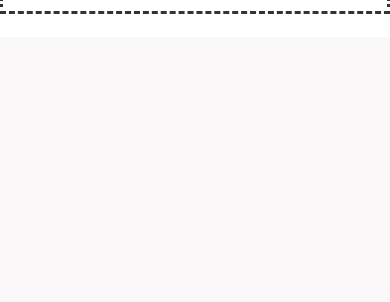
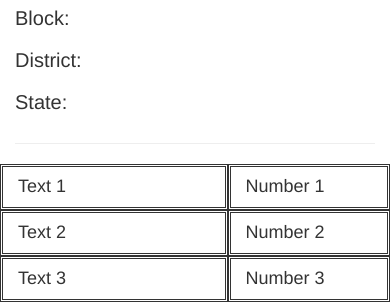
Before and after one commit to seva-setu/fundraiser-report-card, a PHP site: page / in a window 390 px wide. Shown: the part 807-1109 px from the top of the page. Before the commit the page ends 821 px from the top, so only its background shows below. Run offline with PHP 8.4, Linux system fonts and the light colour scheme; some libraries are stand-ins or nearby versions.

Commit message:
Changed border style + added structure for division 4

```diff
--- a/index.php
+++ b/index.php
@@ -13,20 +13,24 @@
 	<meta name="viewport" content="width=device-width, initial-scale=1">
 	<style type="text/css">
 
+	.border{
+		border-right-style: dashed;
+	}
+
 	/* for screens that are at least 320 pixels wide but less than or equal to 640 pixels wide */
 	@media screen and (min-width:320px) and (max-width:640px) and (orientation:portrait) {
 
   		body{font-size: 10px;}
-  		.div3{
-  			border-left-style: dotted;
+  		.border{
+  			border-right-width: 0px;
   		}
 
 	}
 	@media screen and (min-width:320px) and (max-width:640px) and (orientation:landscape) {
 
   		body{font-size: 14px;}
-  		.div3{
-  			border-left-style: dotted;
+  		.border{
+  			border-right-width: 0px;
   		}
 
 	}
@@ -44,7 +48,7 @@
 	</style>
 </head>
 <body>
-	<div class="container-fluid" style="background-color:#eceff1;border-block-end-style: dashed;" >
+	<div class="container-fluid" style="background-color:#eceff1;" >
 		<div class="row">
 			<div class="col-xs-3">
 				<img class="img-responsive" src="img/logo.jpg" height=100 width=75 style="position: relative;left:1%;margin-top:1em;"></img>
@@ -59,8 +63,9 @@
 		</div>
 	</div>
 	<div class="container-fluid">
+		<hr>
 		<div class="row">
-			<div class="col-sm-7 button-wrapper" style="border-block-end-style: dashed;border-right-style: dotted;border-left-style: dotted;">
+			<div class="col-sm-7 button-wrapper border" style="">
 				<h1 style="margin:0 auto;padding-top: 0.5em;">Title Of Project</h1>
 				<br>
 				<br>
@@ -68,32 +73,59 @@
     				<div class="progress-bar progress-bar-striped active" role="progressbar" aria-valuenow="70" aria-valuemin="0" aria-valuemax="100" style="width:70%;background-color:#7b1fa2">
     				</div>
   				</div>
-  				<h2 style="border-style: dotted;padding: 0.5em;">70% Completed!!<h2>
+  				<h2 style="padding: 0.5em;border-style: dashed;">70% Completed!!</h2>
   				<br>
   				<br>
   				<br>
   				<br>
   				<br>
 			</div>
-			<div class="col-sm-5 div3" style="border-block-end-style: dashed;border-right-style: dotted;">
+			<div class="col-sm-5 div3" style="">
 				<h1 style="text-align:center;margin:0 auto;padding-top: 0.5em;">Area of work</h1>
 				<br>
-
-				<!-- <div id="googleMap" style="idth:100%;height:18em;"></div> -->
-				<iframe src="//www.google.com/maps/embed/v1/place?q=vaishali,delhi
-    		  	&zoom=17
-    		  	&key= AIzaSyBzhbWA-_Tvuud5mrksWgo1frG35bE5FCM" style="width:100%;height:13em;">
-  				</iframe>
-
-				<div>
-					<h2>Block:<h2>
-					<h2>District:<h2>
-					<h2>State:</h2>
-
+				<div class="row">
+					<div class="col-sm-7">
+						<img class="img-responsive" src="img/vaishali.png" style="width: 100%"></img>
+					</div>
+					<div class="col-sm-5">
+						<h2>Block:</h2>
+						<h2>District:</h2>
+						<h2>State:</h2>
+					</div>
 				</div>
 			</div>
 		</div>
 	</div>
+	<div class="container-fluid">
+		<hr>
+		<div class="row">
+			<div class="col-xs-7" style="border-style: double;">
+				<h4>Text 1</h4>
+			</div>
+			<div class="col-xs-5" style="border-style: double;">
+				<h4>Number 1</h4>
+			</div>
+		</div>
+		<div class="row">
+			<div class="col-xs-7" style="border-style: double;">
+				<h4>Text 2</h4>
+			</div>
+			<div class="col-xs-5" style="border-style: double;">
+				<h4>Number  2</h4>
+			</div>
+		</div>
+		<div class="row">
+			<div class="col-xs-7" style="border-style: double;">
+				<h4>Text 3</h4>
+			</div>
+			<div class="col-xs-5" style="border-style: double;">
+				<h4>Number  3</h4>
+			</div>
+		</div>
+	</div>
+
+
+
 </body>
 	<!-- Initializing Google Maps -->
 
```
